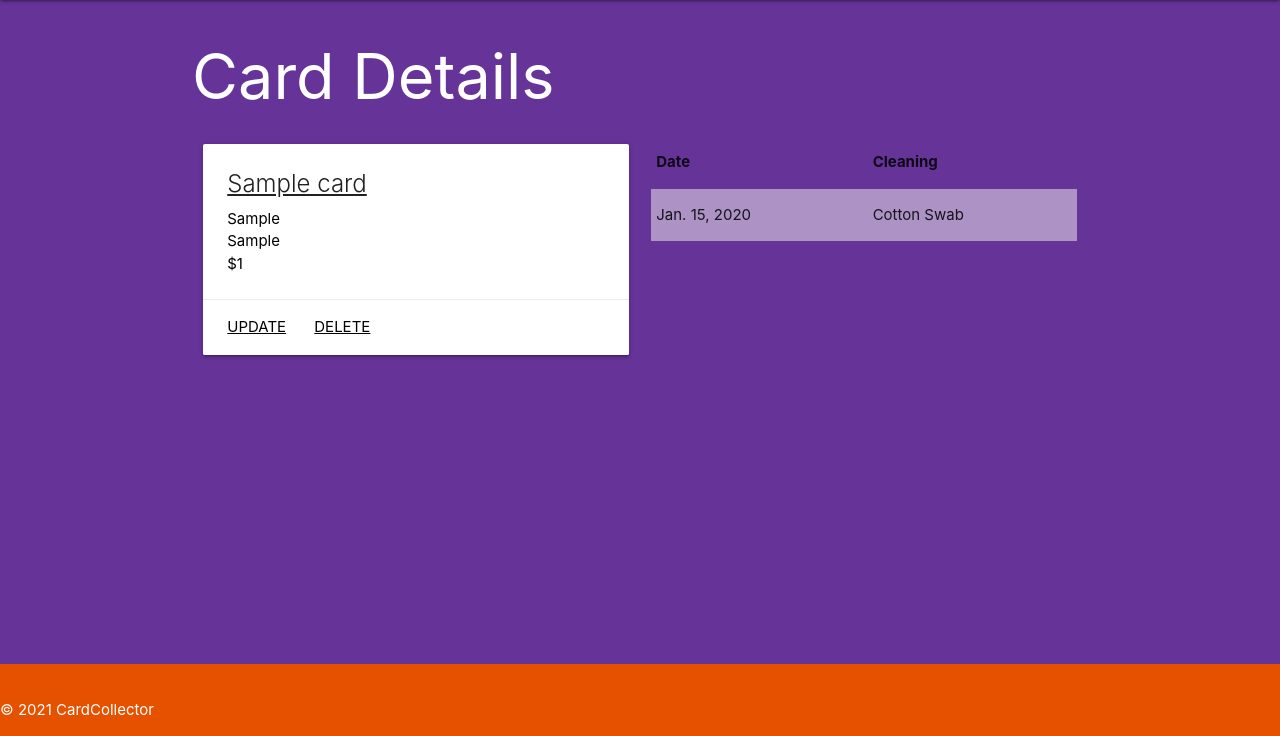
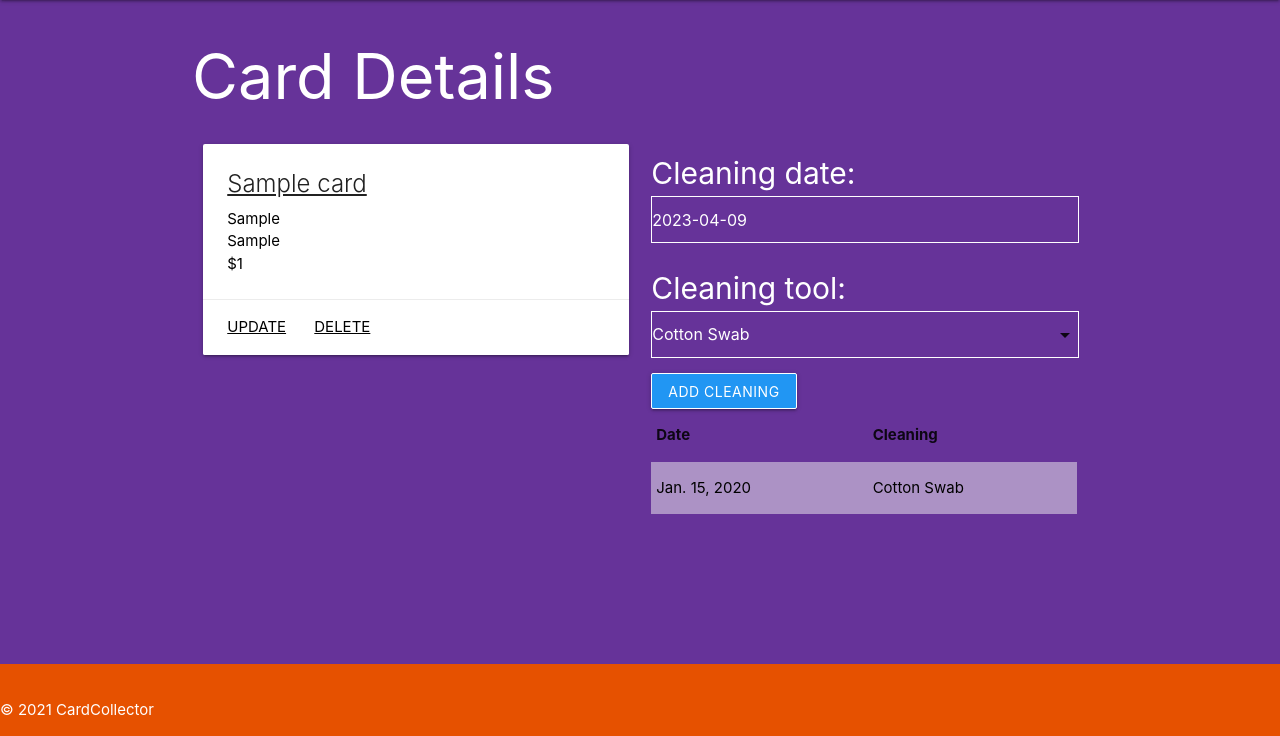
Before and after one commit to smedina0/cardcollector, a Django app: page /cards/1/ in a window 1280 px wide. Shown: the part 64-800 px from the top of the page. Run offline with Django 4.2, Linux system fonts and the light colour scheme; tables that the repository leaves empty hold one stand-in row (values such as "Sample post").

Commit message:
Feat: Finalizes Cleaning to Card 1:M Relationship

```diff
--- /dev/null
+++ b/main_app/forms.py
@@ -0,0 +1,8 @@
+from django.forms import ModelForm
+from .models import Cleaning
+
+
+class CleaningForm(ModelForm):
+    class Meta:
+        model = Cleaning
+        fields = ('date', 'tool')
--- a/main_app/models.py
+++ b/main_app/models.py
@@ -36,3 +36,6 @@ class Cleaning(models.Model):
 
     def __str__(self):
         return f"{self.get_tool_display()} on {self.date}"
+
+    class Meta:
+        ordering = '-date',
--- a/main_app/static/css/style.css
+++ b/main_app/static/css/style.css
@@ -43,3 +43,7 @@ textarea {
   color: black !important;
   text-decoration: underline;
 }
+
+td {
+  color: black;
+}
--- a/main_app/templates/base.html
+++ b/main_app/templates/base.html
@@ -13,6 +13,7 @@
       href="https://cdnjs.cloudflare.com/ajax/libs/materialize/1.0.0/css/materialize.min.css"
     />
     <link rel="stylesheet" href="{% static 'css/style.css' %}" />
+    <script src="https://cdnjs.cloudflare.com/ajax/libs/materialize/1.0.0/js/materialize.min.js"></script>
   </head>
   <body>
     <header class="navbar-fixed">
--- a/main_app/templates/cards/card_detail.html
+++ b/main_app/templates/cards/card_detail.html
@@ -18,6 +18,10 @@
     </div>
   </div>
   <div class="col s6">
+    <form action="{% url 'add_cleaning' card.id %}" method="POST">
+      {% csrf_token %} {{ cleaning_form.as_p }}
+      <input type="submit" value="Add Cleaning" class="btn blue" />
+    </form>
     <table class="striped">
       <thead>
         <tr>
@@ -37,4 +41,17 @@
   </div>
 </div>
 
+<script>
+  const datePickerEl = document.getElementById('id_date');
+  const formSelectEl = document.getElementById('id_tool');
+
+  M.Datepicker.init(datePickerEl, {
+    format: 'yyyy-mm-dd',
+    defaultDate: new Date(),
+    setDefaultDate: true,
+    autoClose: true,
+  });
+  M.FormSelect.init(formSelectEl);
+</script>
+
 {% endblock %}
--- a/main_app/urls.py
+++ b/main_app/urls.py
@@ -11,4 +11,6 @@ urlpatterns = [
     path('cards/create/', views.CardCreate.as_view(), name='card_create'),
     path('cards/<int:pk>/update/', views.CardUpdate.as_view(), name='card_update'),
     path('cards/<int:pk>/delete/', views.CardDelete.as_view(), name='card_delete'),
+    path('cards/<int:card_id>/add_cleaning/',
+         views.add_cleaning, name='add_cleaning'),
 ]
--- a/main_app/views.py
+++ b/main_app/views.py
@@ -1,7 +1,8 @@
-from django.shortcuts import render
+from django.shortcuts import render, redirect
 from django.views.generic.edit import CreateView, UpdateView, DeleteView
 from django.views.generic import ListView, DetailView
 from .models import Card
+from .forms import CleaningForm
 
 # Create your views here.
 
@@ -53,8 +54,23 @@ class CardList(ListView):
 class CardDetail(DetailView):
     model = Card
     context_object_name = 'card'
+    cleaning_form = CleaningForm()
     template_name = 'cards/card_detail.html'
     pk_url_kwarg = 'card_id'
+
+    def get_context_data(self, **kwargs):
+        context = super().get_context_data(**kwargs)
+        context['cleaning_form'] = CleaningForm()
+        return context
+
+
+def add_cleaning(request, card_id):
+    form = CleaningForm(request.POST)
+    if form.is_valid():
+        new_cleaning = form.save(commit=False)
+        new_cleaning.card_id = card_id
+        new_cleaning.save()
+    return redirect('card_detail', card_id=card_id)
 
 
 class CardCreate(CreateView):
```
